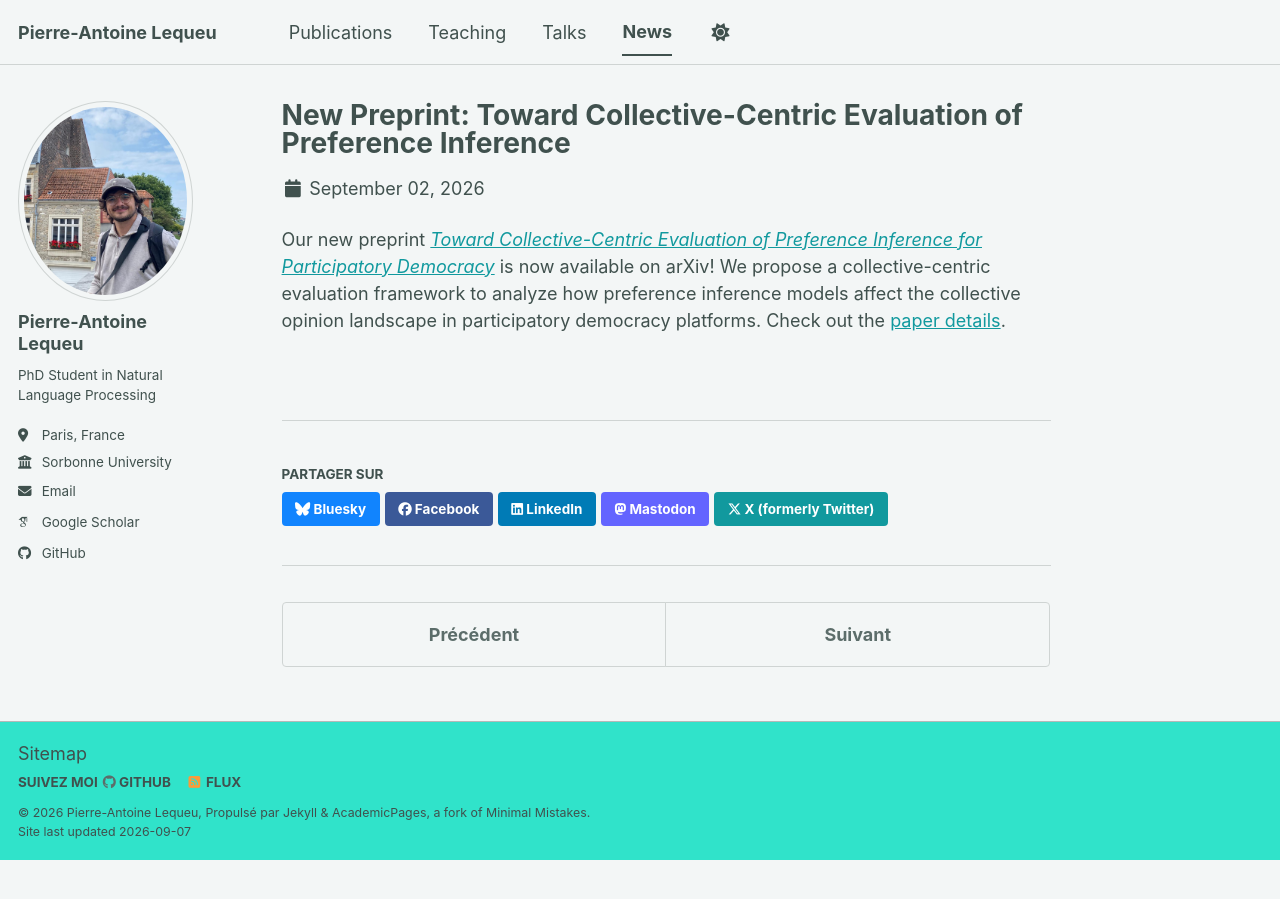
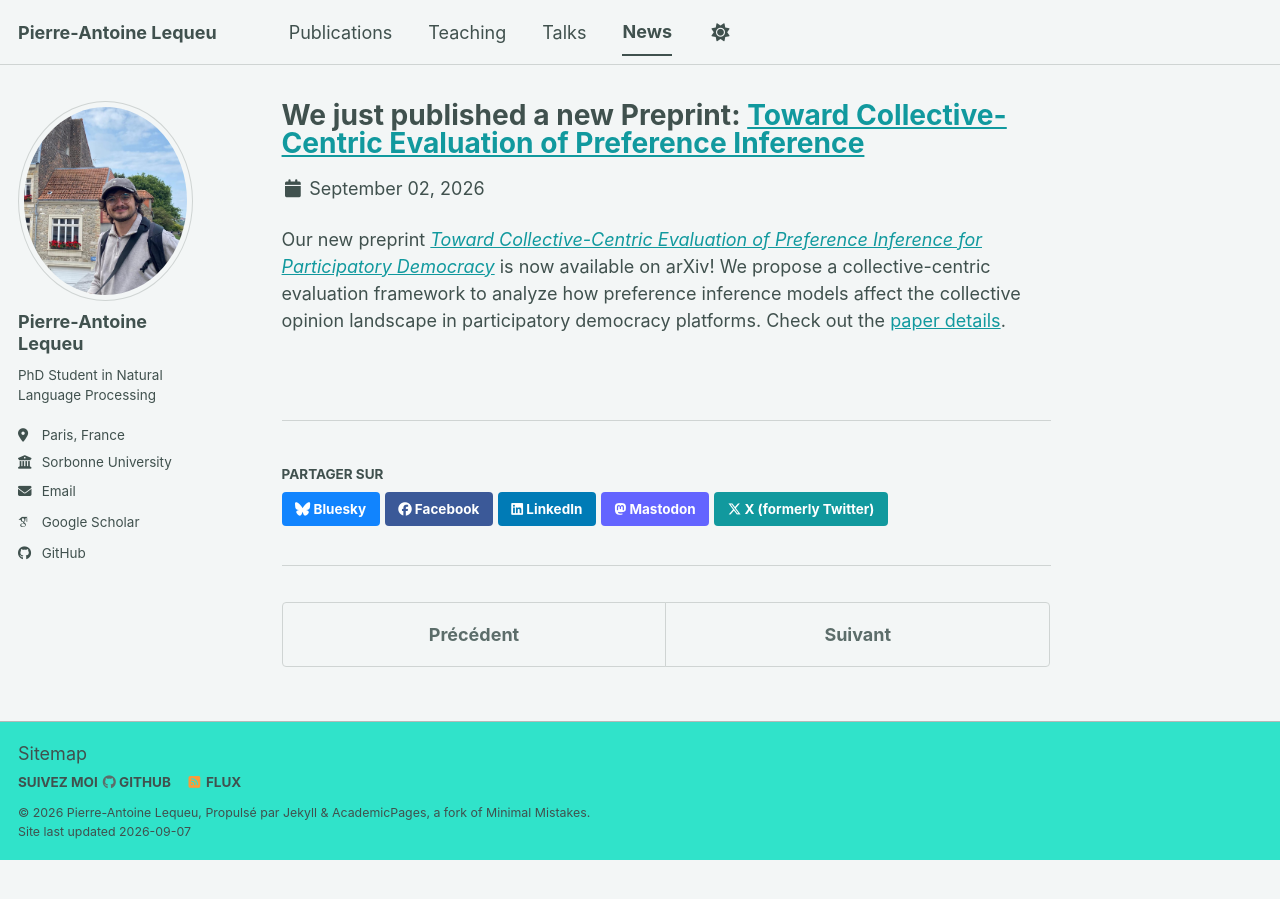
Before and after one commit to PALequeu/palequeu.github.io, a Jekyll site: the page built from _news/2026-09-02-collective-centric.md, in a window 1280 px wide. Built offline with Jekyll 4.4.1, drawn with Linux system fonts in a browser that asks for light colours; some web fonts are replaced; a script bundle is joined from its source files by our own code; library files that are not in the unit come from our copies.

Commit message:
updated news

```diff
--- a/_news/2026-09-02-collective-centric.md
+++ b/_news/2026-09-02-collective-centric.md
@@ -1,5 +1,5 @@
 ---
-title: "New Preprint: Toward Collective-Centric Evaluation of Preference Inference"
+title: "We just published a new Preprint: [Toward Collective-Centric Evaluation of Preference Inference](https://arxiv.org/abs/2609.02990)"
 date: 2026-09-02
 collection: news
 ---
```
Also changed, not shown: _news/2026-04-07-gdn-cc-acl.md (added, +5 -0 lines), _news/2026-08-21-give_it_space.md (added, +5 -0 lines), _news/2026-07-07-gdn-cc-acl-presentation.md (renamed from _news/2026-07-07-gdn-cc-acl.md).
